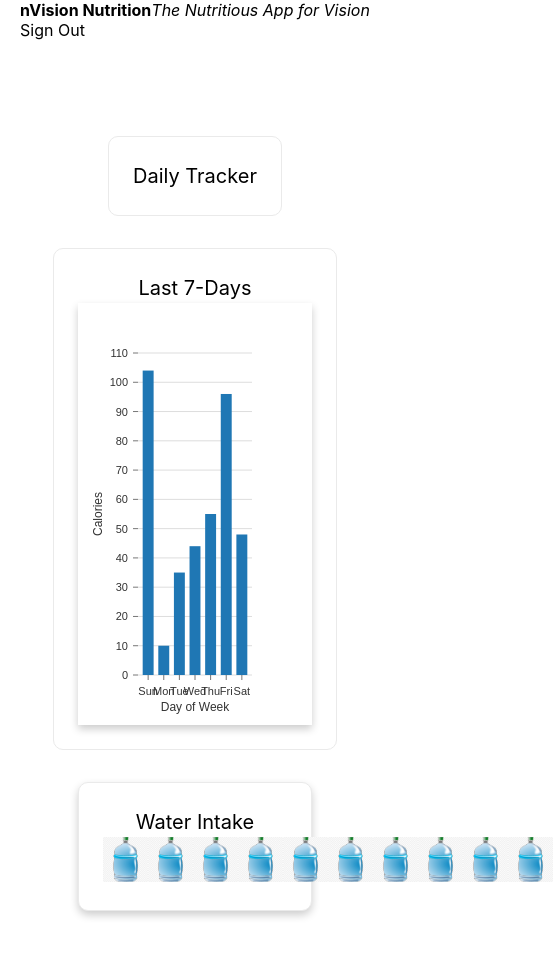
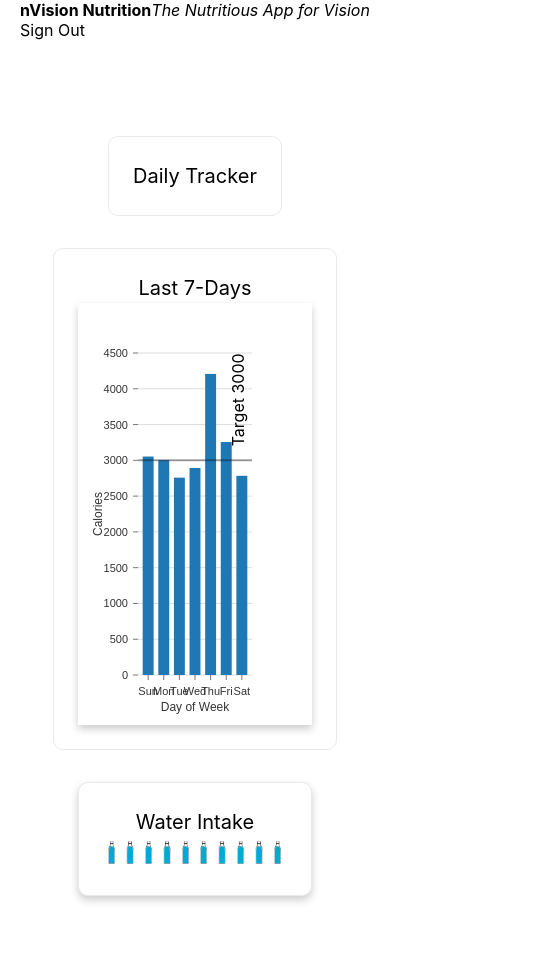
Before and after one commit to Nvision-Nutrition/nvision, a Next.js app: page / in a window 390 px wide. Shown: the top 956 px of the page, 553 px wide, since content can reach past the window. Built offline with nearby package versions, Linux system fonts and the light colour scheme.

Commit message:
fixed water bottle render on mobile

```diff
--- a/components/historyGraph.jsx
+++ b/components/historyGraph.jsx
@@ -4,40 +4,43 @@ import {ResponsiveBar} from '@nivo/bar';
 import styles from '../styles/Home.module.css';
 
 const HistoryGraph = () => {
+  const goalValue = 3000;
+  const keyValue = 'Calories'
+
   const data = [
     {
       'dow': 'Sun',
-      'calories': 104,
+      [keyValue]: 3053,
     },
     {
       'dow': 'Mon',
-      'calories': 10,
+      [keyValue]: 3003,
     },
     {
       'dow': 'Tue',
-      'calories': 35,
+      [keyValue]: 2758,
     },
     {
       'dow': 'Wed',
-      'calories': 44,
+      [keyValue]: 2893,
     },
     {
       'dow': 'Thu',
-      'calories': 55,
+      [keyValue]: 4208,
     },
     {
       'dow': 'Fri',
-      'calories': 96,
+      [keyValue]: 3256,
     },
     {
       'dow': 'Sat',
-      'calories': 48,
+      [keyValue]: 2784,
     },
   ];
 
   const config = {
     keys: [
-      'calories',
+      `${keyValue}`,
     ],
     margin: {
       'top': 50,
@@ -79,7 +82,7 @@ const HistoryGraph = () => {
       'tickSize': 5,
       'tickPadding': 5,
       'tickRotation': 0,
-      'legend': 'Calories',
+      'legend': `${keyValue}`,
       'legendPosition': 'middle',
       'legendOffset': -40,
     },
@@ -110,7 +113,7 @@ const HistoryGraph = () => {
             indexBy="dow"
             margin={config.margin}
             padding={0.3}
-            colors={{ scheme: 'category10' }}
+            colors={{scheme: 'category10'}}
             colorBy="id"
             defs={config.defs}
             fill={config.fill}
@@ -125,6 +128,15 @@ const HistoryGraph = () => {
             animate={true}
             motionStiffness={90}
             motionDamping={15}
+            markers={[
+              {
+                  axis: 'y',
+                  value: goalValue,
+                  lineStyle: { stroke: 'rgba(0, 0, 0, .35)', strokeWidth: 2 },
+                  legend: `Target ${goalValue}`,
+                  legendOrientation: 'vertical',
+              },
+            ]}
           />
         </div>
       </div>
--- a/components/waterDaily.jsx
+++ b/components/waterDaily.jsx
@@ -22,7 +22,7 @@ const WaterDaily = () => {
           bottleArray.push(
               <div key={uuidv4()}>
                 <img
-                  src="/full_bottle.jpg"
+                  src="/fullBottle.svg"
                   alt=""
                   className="bottle-image" />
               </div>);
@@ -49,7 +49,7 @@ const WaterDaily = () => {
           bottleArray.push(
               <div key={uuidv4()}>
                 <img
-                  src="/crushed_bottle.jpeg"
+                  src="/emptyBottle.svg"
                   alt=""
                   className="bottle-image" />
               </div>);
--- a/styles/globals.css
+++ b/styles/globals.css
@@ -16,8 +16,8 @@ a {
 }
 
 .bottle-image {
-  width: 45px;
-  height: 45px;
+  width: 100%;
+  height: 100%;
 }
 
 .chart {
```
Also changed, not shown: public/emptyBottle.svg (added), public/fullBottle.svg (added).
